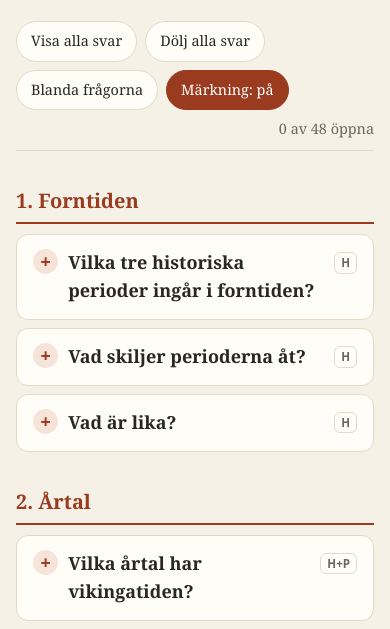
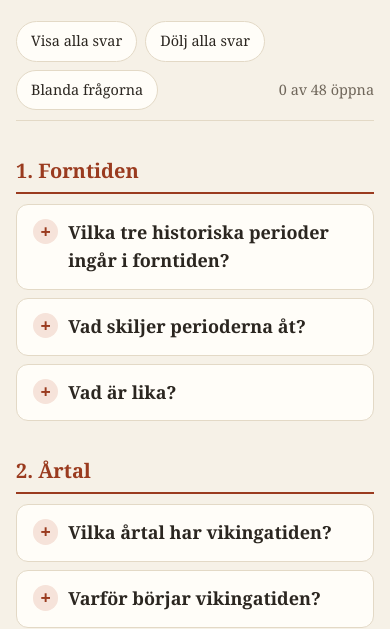
Before and after one commit to neckfors/prov, a plain HTML site: page vikingatiden/index.html in a window 390 px wide. Shown: the part 210-839 px from the top of the page. Drawn offline with Linux system fonts and the light colour scheme.

Commit message:
Ta bort H/P-märkning, behåll sidhänvisningar
Co-Authored-By: Claude Sonnet 5.5 <noreply@anthropic.com>
Claude-Session: https://claude.ai/code/session_01QU5cbd7WN6iywNoTUsTfEH

```diff
--- a/vikingatiden/index.html
+++ b/vikingatiden/index.html
@@ -31,8 +31,6 @@
   summary::before{content:"+";flex:none;width:1.4em;height:1.4em;border-radius:50%;background:var(--accent-soft);color:var(--accent);text-align:center;line-height:1.4em;font-family:system-ui,sans-serif;font-weight:bold}
   details[open] > summary::before{content:"\2212"}
   .q{flex:1}
-  .tag{flex:none;font:600 .72rem/1 system-ui,sans-serif;color:var(--muted);border:1px solid var(--line);border-radius:6px;padding:4px 6px;margin-top:3px}
-  body.notags .tag{display:none}
   .ans{padding:2px 18px 16px 52px;border-top:1px dashed var(--line);padding-top:12px}
   .ans p{margin:0 0 .6em}
   .ans ul{margin:.2em 0 .4em;padding-left:1.2em}
@@ -62,15 +60,13 @@
   <button id="openAll">Visa alla svar</button>
   <button id="closeAll">Dölj alla svar</button>
   <button id="shuffle">Blanda frågorna</button>
-  <button id="tags" class="on">Märkning: på</button>
   <span class="count" id="count"></span>
 </div>
 
 <div id="content"></div>
 
 <footer>
-  Märkning: H = finns i checklistan för häftet, P = finns i checklistan för Puls SO, H+P = finns i båda.
-  Blå ruta betyder att svaret kommer från nätet och inte från boken eller häftet. Kolla gärna med läraren.
+  Blå ruta betyder att svaret kommer från nätet och inte från boken eller häftet. Sidnummer i parentes visar var i Puls SO svaret finns.
 </footer>
 </div>
 
@@ -81,15 +77,15 @@ const P = n => '<span class="pg">(' + n + ')</span>';
 
 const DATA = [
  {title:"1. Forntiden", items:[
-  {q:"Vilka tre historiska perioder ingår i forntiden?", tag:"H",
+  {q:"Vilka tre historiska perioder ingår i forntiden?",
    a:`<p>Stenåldern, bronsåldern och järnåldern, i den ordningen (sten, brons, järn). Vikingatiden är sista delen av järnåldern ${P("s. 74")}.</p>`},
-  {q:"Vad skiljer perioderna åt?", tag:"H",
+  {q:"Vad skiljer perioderna åt?",
    a:`<ul>
      <li>Materialet som sakerna är gjorda av. Stenåldern: yxa av flinta och en älg av sten ${P("s. 93")}. Järnåldern: hjälm av järn ${P("s. 93")}.</li>
      <li>Tiden. Stenåldern kommer först och järnåldern sist. Tidslinjen visar järnåldern som perioden som slutar med vikingatiden ${P("s. 74")}.</li>
      <li>Hur bra sakerna är: på övningsbladet står det att stenåldern hade ganska dåliga grejer och järnåldern mycket bättre saker. Boken skriver inte det själv.</li>
      </ul>${WEB("Bronsåldern i Sverige var ungefär år 1700-500 f.Kr. Brons är en blandning av koppar och tenn. Man gjorde vapen och smycken av brons. Det var dyrt, så det var mest rika och mäktiga som hade det. Järn kom till Sverige omkring år 1000 f.Kr. och tog över efter ungefär 500 år. Järn gick att tillverka i hela landet och var bättre att göra verktyg av.","Västmanlands läns museum (vastmanlandslansmuseum.se), efn.se")}`},
-  {q:"Vad är lika?", tag:"H",
+  {q:"Vad är lika?",
    a:`<ul>
      <li>Alla tre perioderna är forntid. Det finns knappt några skrivna källor från forntiden ${P("s. 92")}.</li>
      <li>Det vi vet kommer från arkeologernas fynd i jorden, som skelett, vapen, verktyg och smycken ${P("s. 92")}.</li>
@@ -97,15 +93,15 @@ const DATA = [
      </ul>`}
  ]},
  {title:"2. Årtal", items:[
-  {q:"Vilka årtal har vikingatiden?", tag:"H+P",
+  {q:"Vilka årtal har vikingatiden?",
    a:`<p>År 800–1050, cirka 250 år ${P("s. 74")}.</p>`},
-  {q:"Varför börjar vikingatiden?", tag:"H+P",
+  {q:"Varför börjar vikingatiden?",
    a:`<ul>
      <li>Befolkningen i Norden ökade, så marken och maten räckte inte till. Äldsta sonen tog över gården, så de andra barnen fick flytta ${P("s. 89")}.</li>
      <li>Man ville handla, erövra och plundra ${P("s. 83, 86")}. Länderna i väst var splittrade och svaga, så det var lätt att plundra dem ${P("s. 87")}.</li>
      <li>Den första kända attacken är på klostret Lindisfarne i England år 793 ${P("s. 95")}.</li>
      </ul>`},
-  {q:"Varför tar vikingatiden slut?", tag:"H+P",
+  {q:"Varför tar vikingatiden slut?",
    a:`<ul>
      <li>Landskapen slogs ihop till kungariken. I slutet av vikingatiden bildades Danmark, Norge och Sverige ${P("s. 90")}.</li>
      <li>Kungarna lämnade asatron och blev kristna. Med kyrkans hjälp kunde kungen styra folket och behålla makten ${P("s. 90")}.</li>
@@ -113,40 +109,40 @@ const DATA = [
      </ul>`}
  ]},
  {title:"3. Livet i byn", items:[
-  {q:"Hur levde människor under vikingatiden?", tag:"P",
+  {q:"Hur levde människor under vikingatiden?",
    a:`<p>De flesta var bönder och bodde i byar eller ensamma gårdar. De levde av jordbruk, jakt och fiske och bytte varor på handelsplatser. Barn hjälpte till på gården och lärde sig av de vuxna, för det fanns ingen skola ${P("s. 76")}.</p>`},
-  {q:"Hur såg en typisk by ut?", tag:"H+P",
+  {q:"Hur såg en typisk by ut?",
    a:`<p>Byn bestod av flera gårdar med hus, åkrar och djur. Staket skyddade odlingarna från betande djur. Om byn låg vid havet fanns en skeppshamn, och på en höjd en befästning där man kunde tända en stor eld för att varna folk ${P("s. 76–77")}.</p>`},
-  {q:"Vad betyder självhushållning?", tag:"H",
+  {q:"Vad betyder självhushållning?",
    a:`<p>Att man själv gör och odlar det mesta man behöver, som mat, redskap och kläder. Ordet står inte i boken. Det här är ordets vanliga betydelse, och s. 76 beskriver hur gårdarna klarade sig själva.</p>`},
-  {q:"Vilken betydelse hade ätten?", tag:"H+P",
+  {q:"Vilken betydelse hade ätten?",
    a:`<p>Ätten är släkten. Den var livsviktig och gav trygghet. Ätten tog hand om fattiga och sjuka släktingar och skyddade mot fiender ${P("s. 76")}.</p>`},
-  {q:"Vilka hade högst respektive lägst status?", tag:"H+P",
+  {q:"Vilka hade högst respektive lägst status?",
    a:`<ul>
      <li>Högst status: den som var rikast och mäktigast, hövdingen. Han ägde den största gården och det största skeppet ${P("s. 76")}.</li>
      <li>Lägst status: trälarna. De var slavar som ägdes av husbonden, och även deras barn tillhörde husbonden ${P("s. 76")}.</li>
      </ul>`},
-  {q:"Vem styrde och bestämde?", tag:"P",
+  {q:"Vem styrde och bestämde?",
    a:`<ul>
      <li>Husbonden ägde gården ${P("s. 78")}.</li>
      <li>Husfrun såg till att alla skötte sina arbeten och att det fanns mat. Hon bar gårdens nycklar, som visade att hon bestämde på gården ${P("s. 78")}.</li>
      <li>Hövdingen med sin ätt bestämde ofta över flera byar ${P("s. 76")}.</li>
      <li>Tinget var ett möte där alla fria män diskuterade och beslutade. Lagmannen ledde tinget, och tinget var också domstol ${P("s. 79")}.</li>
      </ul>`},
-  {q:"Hur förvarade man mat?", tag:"H",
+  {q:"Hur förvarade man mat?",
    a:`<p>Det fanns ingen kyl eller frys. Man saltade, torkade, rökte eller grävde ner maten, eller syrade den, till exempel surströmming ${P("s. 78")}.</p>`},
-  {q:"Vad var kläderna gjorda av?", tag:"H",
+  {q:"Vad var kläderna gjorda av?",
    a:`${WEB("Kläderna gjordes mest av ull och lin (linne). Man hade också skinn och päls. Männen hade byxor och tunika. Kvinnorna hade en hängselklänning över en underklänning. Kläder av tyg ruttnar bort i jorden, så det finns bara små rester kvar att hitta.","Nationalmuseet i Danmark (natmus.dk), norse-mythology.org, histclo.com")}`}
  ]},
  {title:"4. Gudar och blot", items:[
-  {q:"Ge exempel på olika asagudar.", tag:"P",
+  {q:"Ge exempel på olika asagudar.",
    a:`<ul>
      <li>Oden: den viktigaste asaguden och krigsguden. Han bodde i Valhall ${P("s. 81")}.</li>
      <li>Tor: den starkaste och åskguden. Hans vapen var en hammare ${P("s. 81")}.</li>
      <li>Frej och Freja: fruktbarhetsgudar, viktiga för god skörd och för att människor skulle få många barn ${P("s. 81")}.</li>
      <li>Frigg: främsta gudinnan och gift med Oden ${P("s. 81")}.</li>
      </ul>`},
-  {q:"Varför offrade man till gudarna?", tag:"P",
+  {q:"Varför offrade man till gudarna?",
    a:`<p>Nordborna trodde att livet var en strid mellan onda och goda makter och att gudarna kunde hjälpa människorna ${P("s. 80")}. Vid ett blot dödade man djur och gav dem som offer ${P("s. 81")}.</p>
      <ul>
      <li>Inför krig blotade man till Oden för att få hjälp.</li>
@@ -155,35 +151,35 @@ const DATA = [
      </ul>`}
  ]},
  {title:"5. Birka och handel", items:[
-  {q:"Vad var Birka?", tag:"H+P",
+  {q:"Vad var Birka?",
    a:`<p>En handelsplats på Björkö i Mälaren som brukar kallas Sveriges första stad. Det bodde 500–1000 personer där när staden var som störst ${P("s. 82")}.</p>`},
-  {q:"Vad sålde och köpte man i Birka?", tag:"H+P",
+  {q:"Vad sålde och köpte man i Birka?",
    a:`<ul>
      <li>Man handlade med järn, hudar, horn och pälsar ${P("s. 83")}.</li>
      <li>Hantverkare tillverkade kläder, kammar, skor, smycken och vapen ${P("s. 82")}.</li>
      <li>Fynd visar handel med andra länder: arabiskt silver, östeuropeiska pärlor, glasbägare, keramik och tyger ${P("s. 83")}.</li>
      </ul>`},
-  {q:"Vad handlade man med på andra handelsplatser?", tag:"P",
+  {q:"Vad handlade man med på andra handelsplatser?",
    a:`<p>Handelsplatserna fanns i byarna och i städer som Novgorod och Kiev i Ryssland. Vikingarna bytte järn och vapen mot pälsar och trälar ${P("s. 86")}. I Konstantinopel bytte de till sig lyxvaror som guld, glas och kläder ${P("s. 86")}. I väst bytte de skinn och timmer mot vete och tyger ${P("s. 87")}.</p>`},
-  {q:"Finns det någon teori om varför Birka övergavs?", tag:"H",
+  {q:"Finns det någon teori om varför Birka övergavs?",
    a:`${WEB("Man vet inte säkert, men en vanlig teori är att Birka lämnades omkring år 970 och att människorna och handeln flyttade till staden Sigtuna, som grundades ungefär samtidigt. Birka var bebott till omkring år 975.","Wikipedia (Birka and Hovgården), Britannica, Wikiwand")}
      <p>Häftet kan ha en annan teori. Kolla vad läraren sagt.</p>`}
  ]},
  {title:"6. Vikingafärder och skepp", items:[
-  {q:"Varför reste vikingarna ut på vikingafärder?", tag:"H+P",
+  {q:"Varför reste vikingarna ut på vikingafärder?",
    a:`<ul>
      <li>För att handla, erövra nya länder och plundra ${P("s. 83, 86")}.</li>
      <li>För att hitta nya platser att bo på ${P("s. 86")}.</li>
      <li>Befolkningen ökade, så marken och maten räckte inte till. Äldsta sonen tog över gården, så de andra barnen fick flytta ${P("s. 89")}.</li>
      <li>Några hamnade i bråk eller var oense med dem som hade makten. De längtade efter frihet ${P("s. 89")}.</li>
      </ul>`},
-  {q:"Vart reste de?", tag:"H+P",
+  {q:"Vart reste de?",
    a:`<ul>
      <li>Österut: Ryssland, Svarta havet, Konstantinopel och Kaspiska havet ${P("s. 86")}.</li>
      <li>Västerut: England, Skottland, Irland och Frankrike ${P("s. 87")}.</li>
      <li>Island omkring år 860, Grönland på 980-talet och Vinland i Amerika omkring år 1000 ${P("s. 88")}.</li>
      </ul>`},
-  {q:"Hur såg deras båtar ut?", tag:"H+P",
+  {q:"Hur såg deras båtar ut?",
    a:`<ul>
      <li>Långskepp eller drakskepp: långa, smala och snabba ${P("s. 84")}.</li>
      <li>Byggda av långa, tunna brädor som överlappade varandra. Springorna tätades med ull och tjära ${P("s. 84")}.</li>
@@ -191,9 +187,9 @@ const DATA = [
      <li>Ingen köl, utan helt platt undertill, så skeppet kunde gå på grunt vatten. Skeppet var helt öppet ${P("s. 85")}.</li>
      <li>Fören var ofta formad som ett drakhuvud. Längst bak satt en stor åra att styra med ${P("s. 84–85")}.</li>
      </ul>`},
-  {q:"Vad användes båtarna till?", tag:"H",
+  {q:"Vad användes båtarna till?",
    a:`<p>Långskeppen var krigsskepp ${P("s. 84")}. Vikingarna använde skepp för resor, handel och plundring ${P("s. 83, 86")}. De styrde med hjälp av solen och stjärnorna, eftersom de inte hade kompasser eller kartor ${P("s. 83")}.</p>`},
-  {q:"Ge exempel på konsekvenser av vikingarnas resor.", tag:"P",
+  {q:"Ge exempel på konsekvenser av vikingarnas resor.",
    a:`<ul>
      <li>England, Skottland, Irland och Frankrike drabbades av ständiga överfall och plundringar i mer än 200 år ${P("s. 87")}.</li>
      <li>Vikingar grundade egna riken, till exempel i Ryssland, England och Normandie ${P("s. 87")}.</li>
@@ -202,22 +198,22 @@ const DATA = [
      </ul>`}
  ]},
  {title:"7. Runstenar", items:[
-  {q:"Varför restes runstenar?", tag:"H",
+  {q:"Varför restes runstenar?",
    a:`<p>Mäktiga och rika beställde runstenar till minne av någon som dött ${P("s. 94")}.</p>`},
-  {q:"Var restes runstenar?", tag:"H",
+  {q:"Var restes runstenar?",
    a:`<p>På väl synliga platser, så att de spred sina bilder och budskap till dem som färdades förbi ${P("s. 94")}.</p>`},
-  {q:"Hur skilde sig runstenarnas utseende i början och slutet av vikingatiden?", tag:"H",
+  {q:"Hur skilde sig runstenarnas utseende i början och slutet av vikingatiden?",
    a:`${WEB("De tidiga runstenarna var enkla. Mot slutet blev de mer dekorerade och krångliga, och de gjordes av resande runristare. I Sverige blev det vanligt med kristna kors och böner på stenarna. Runstenar var färgglada när de restes, men färgen har försvunnit.","Wikipedia (Runestone, Runestone styles), Scandia (journals.lub.lu.se)")}
      <p>Ett exempel i boken är Jellingestenen, som kan ha varit färglagd och har en bild av Jesus. Den restes av kung Harald Blåtand, som såg till att danskarna blev kristna ${P("s. 90")}.</p>`}
  ]},
  {title:"8. Källor", items:[
-  {q:"Ge exempel på källor från vikingatiden.", tag:"H+P",
+  {q:"Ge exempel på källor från vikingatiden.",
    a:`<ul>
      <li>Saker man kan ta på: skelett, vapen, verktyg och smycken som hittats vid utgrävningar av gravar och boplatser ${P("s. 92")}.</li>
      <li>Skrivna källor: runstenar ${P("s. 94")}, brev, kartor och dagböcker ${P("s. 92")}. Exempel är munkarnas text om attacken på Lindisfarne år 793 och araben ibn Fadlans reseberättelse från år 922 ${P("s. 95")}.</li>
      <li>Berättelser och sagor: de berättades från förälder till barn och skrevs ner på Island på 1200-talet. Ett exempel är boken Heimskringla av Snorre Sturlasson ${P("s. 95")}.</li>
      </ul>`},
-  {q:"Vad kallas de olika källorna?", tag:"H+P",
+  {q:"Vad kallas de olika källorna?",
    a:`<ul>
      <li>Materiella källor: saker man kan ta på ${P("s. 92")}.</li>
      <li>Skriftliga källor: det som är skrivet, till exempel runstenar, brev och dagböcker ${P("s. 92, 94")}.</li>
@@ -258,14 +254,13 @@ function render(shuffled){
     const items = sec.items.slice();
     if (shuffled) items.sort(() => Math.random() - 0.5);
     items.forEach(it => {
-      const d = el('<details><summary><span class="q"></span><span class="tag"></span></summary><div class="ans"></div></details>');
+      const d = el('<details><summary><span class="q"></span></summary><div class="ans"></div></details>');
       d.querySelector('.q').textContent = it.q;
-      d.querySelector('.tag').textContent = it.tag;
       d.querySelector('.ans').innerHTML = it.a;
       content.appendChild(d);
     });
   });
-  const h = el('<h2></h2>'); h.textContent = '9. Begreppslistan (P)'; content.appendChild(h);
+  const h = el('<h2></h2>'); h.textContent = '9. Begreppslistan'; content.appendChild(h);
   const grid = el('<div class="terms"></div>');
   const terms = TERMS.slice();
   if (shuffled) terms.sort(() => Math.random() - 0.5);
@@ -289,11 +284,6 @@ function updateCount(){
 document.getElementById('openAll').onclick  = () => { all().forEach(d=>d.open=true);  updateCount(); };
 document.getElementById('closeAll').onclick = () => { all().forEach(d=>d.open=false); updateCount(); };
 document.getElementById('shuffle').onclick  = () => render(true);
-document.getElementById('tags').onclick = function(){
-  document.body.classList.toggle('notags');
-  this.classList.toggle('on');
-  this.textContent = this.classList.contains('on') ? 'Märkning: på' : 'Märkning: av';
-};
 content.addEventListener('toggle', updateCount, true);
 render(false);
 </script>
```
